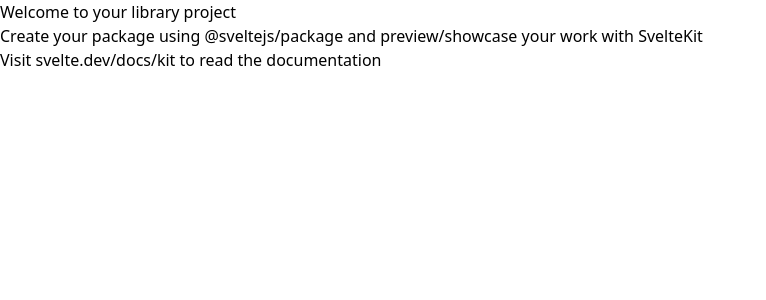
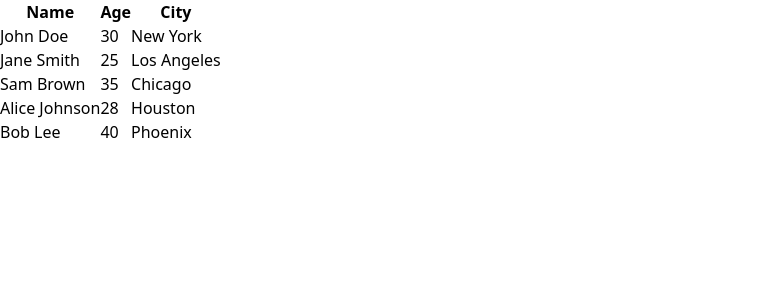
Before and after one commit to geodask/svelte-reactive-table, a SvelteKit app in the folder packages/svelte-reactive-table/: page / in a window 1280 px wide. Shown: the top 300 px of the page, without its empty margins (0-766 px from the left). Built offline with nearby package versions, Linux system fonts and the light colour scheme.

Commit message:
chore: update docs

```diff
--- a/packages/svelte-reactive-table/src/lib/index.ts
+++ b/packages/svelte-reactive-table/src/lib/index.ts
@@ -1 +1 @@
-// Reexport your entry components here
+export { reactiveTable } from './table.svelte.js';
--- /dev/null
+++ b/packages/svelte-reactive-table/src/lib/table.svelte.ts
@@ -0,0 +1,46 @@
+// Reexport your entry components here
+type Column<T> = {
+	accessor: keyof T;
+	header: string;
+};
+
+export function reactiveTable<T>(data: T[], columnDefs: Column<T>[]) {
+	let rawData = $state(data);
+	let columns = $state(columnDefs);
+
+	const items = $derived(rawData);
+	const headers = $derived(columns.map((column) => column.header));
+	const rows = $derived.by(() => {
+		return items.map((item) => {
+			return {
+				cells: columns.map((column) => {
+					return {
+						key: column.accessor,
+						value: item[column.accessor]
+					};
+				})
+			};
+		});
+	});
+
+	return {
+		set source(value: T[]) {
+			rawData = value;
+		},
+		get source() {
+			return rawData;
+		},
+		set columns(value: Column<T>[]) {
+			columns = value;
+		},
+		get columns() {
+			return columns;
+		},
+		get headers() {
+			return headers;
+		},
+		get rows() {
+			return rows;
+		}
+	};
+}
--- a/packages/svelte-reactive-table/src/routes/+page.svelte
+++ b/packages/svelte-reactive-table/src/routes/+page.svelte
@@ -1,3 +1,37 @@
-<h1>Welcome to your library project</h1>
-<p>Create your package using @sveltejs/package and preview/showcase your work with SvelteKit</p>
-<p>Visit <a href="https://svelte.dev/docs/kit">svelte.dev/docs/kit</a> to read the documentation</p>
+<script lang="ts">
+	import { reactiveTable } from '$lib/index.js';
+
+	const table = reactiveTable(
+		[
+			{ name: 'John Doe', age: 30, city: 'New York' },
+			{ name: 'Jane Smith', age: 25, city: 'Los Angeles' },
+			{ name: 'Sam Brown', age: 35, city: 'Chicago' },
+			{ name: 'Alice Johnson', age: 28, city: 'Houston' },
+			{ name: 'Bob Lee', age: 40, city: 'Phoenix' }
+		],
+		[
+			{ accessor: 'name', header: 'Name' },
+			{ accessor: 'age', header: 'Age' },
+			{ accessor: 'city', header: 'City' }
+		]
+	);
+</script>
+
+<table>
+	<thead>
+		<tr>
+			{#each table.headers as header}
+				<th>{header}</th>
+			{/each}
+		</tr>
+	</thead>
+	<tbody>
+		{#each table.rows as row}
+			<tr>
+				{#each row.cells as cell}
+					<td>{cell.value}</td>
+				{/each}
+			</tr>
+		{/each}
+	</tbody>
+</table>
```
Also changed, not shown: 1 other file (tests, documents, lock files or other folders).
